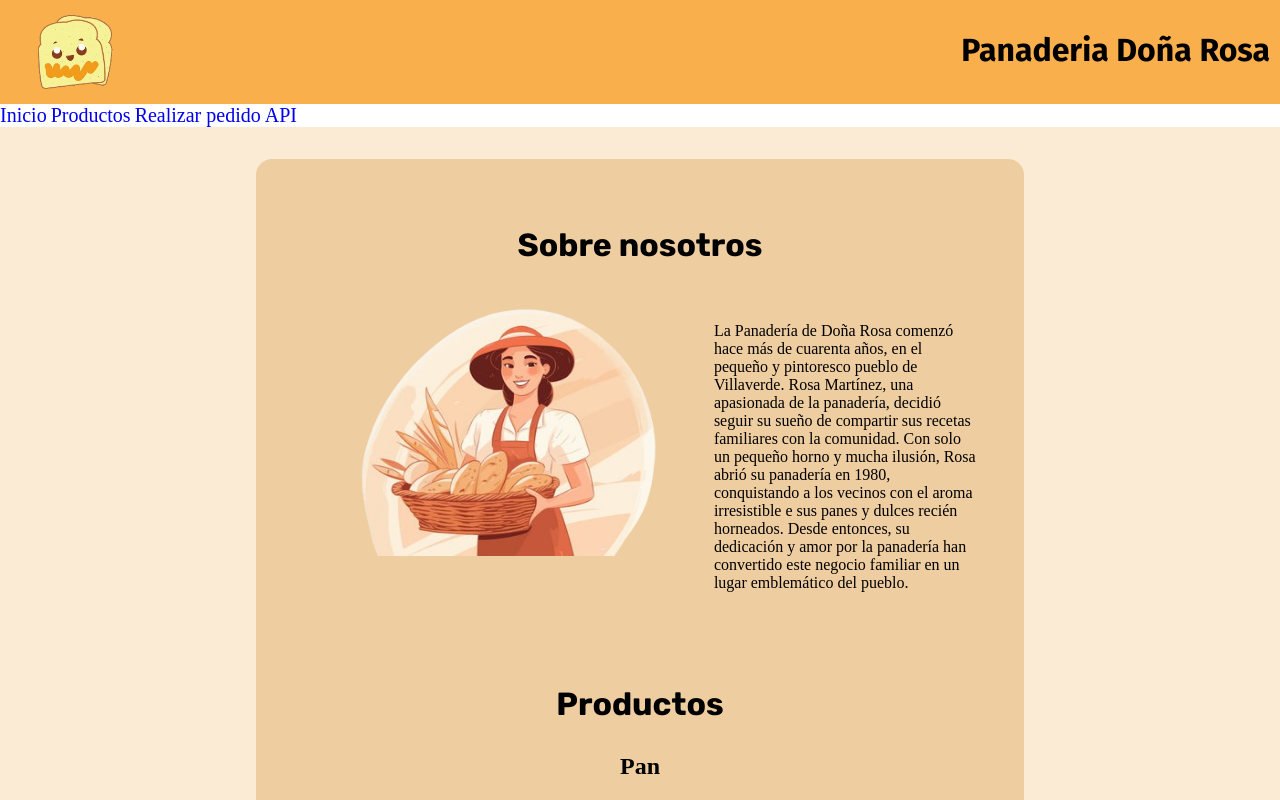
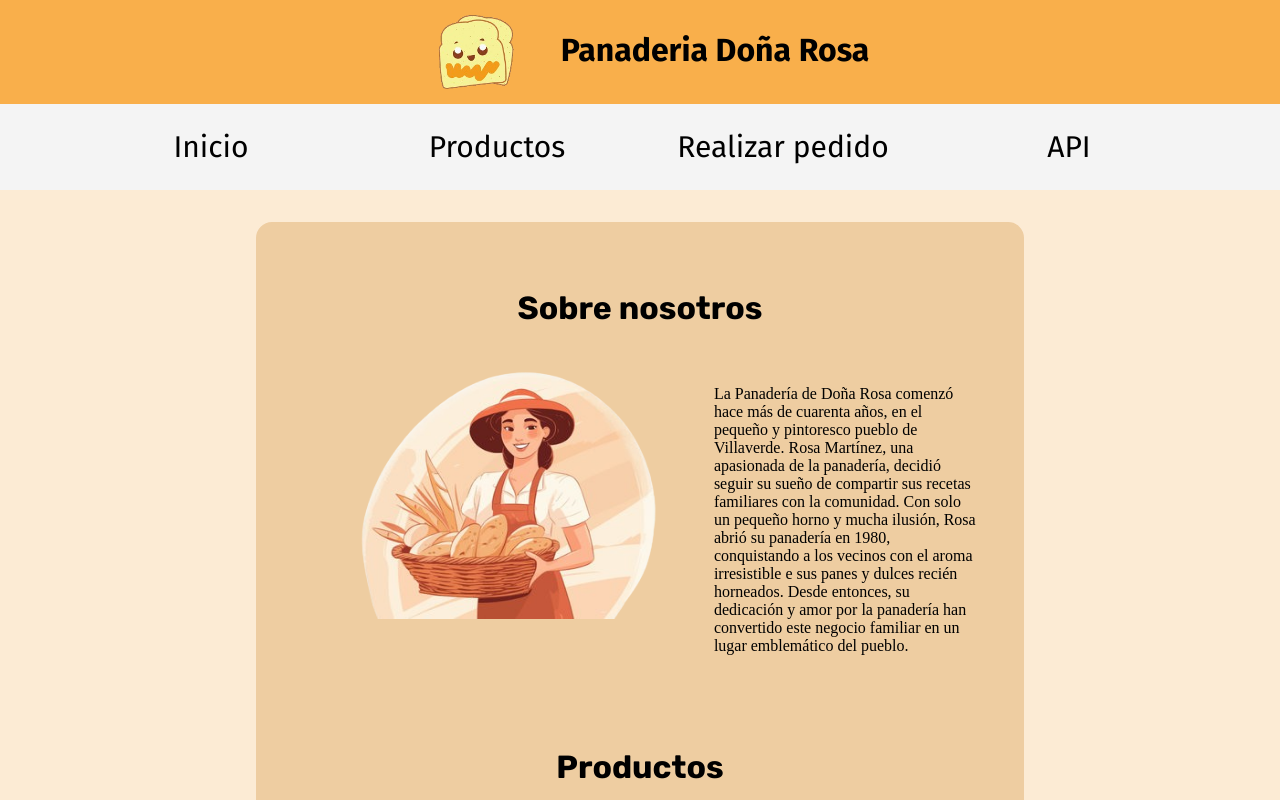
Before and after one commit to JcontrerasOspina/Proyecto_bootcamp, a plain HTML site: page index.html in a window 1280 px wide. Shown: the top 800 px of the page. Drawn offline with Linux system fonts and the light colour scheme.

Commit message:
Se quitan stilos de algunas clases y se añade stilos a la clase menu-item

```diff
--- a/css/style.css
+++ b/css/style.css
@@ -6,8 +6,8 @@ body{
 header{
     display: flex;
     background-color: #F9AF4B ;
-    position: relative;
-    justify-content: space-between;
+    position: static;
+    justify-content: center;
 
 }
 
@@ -23,24 +23,24 @@ nav{
     background-color: white;
 }
 
-.menu{
-    list-style: none;
-    margin-top: 0;
-    padding-bottom: 20px;
+.ingreso{
+    text-align: center;
+    background-color: #f4f4f4;
+    padding: 10px;
 }
 
-.ingreso .menu{
+.menu-item{
     display: inline-block;
-    padding: 20px 20px 0 0;
-    margin-right: 20px;
-}
-.ingreso a{
-    font-size: 20px;
     text-decoration: none;
+    width: 20%;
+    font-size: 30px;
+    font-family: "Fira Sans", sans-serif;
+    color: black;
+    padding: 15px;
 }
 
 .ingreso a:hover{
-    color: black;
+    color: rgb(255, 123, 0);
 }
 
 main{
```
